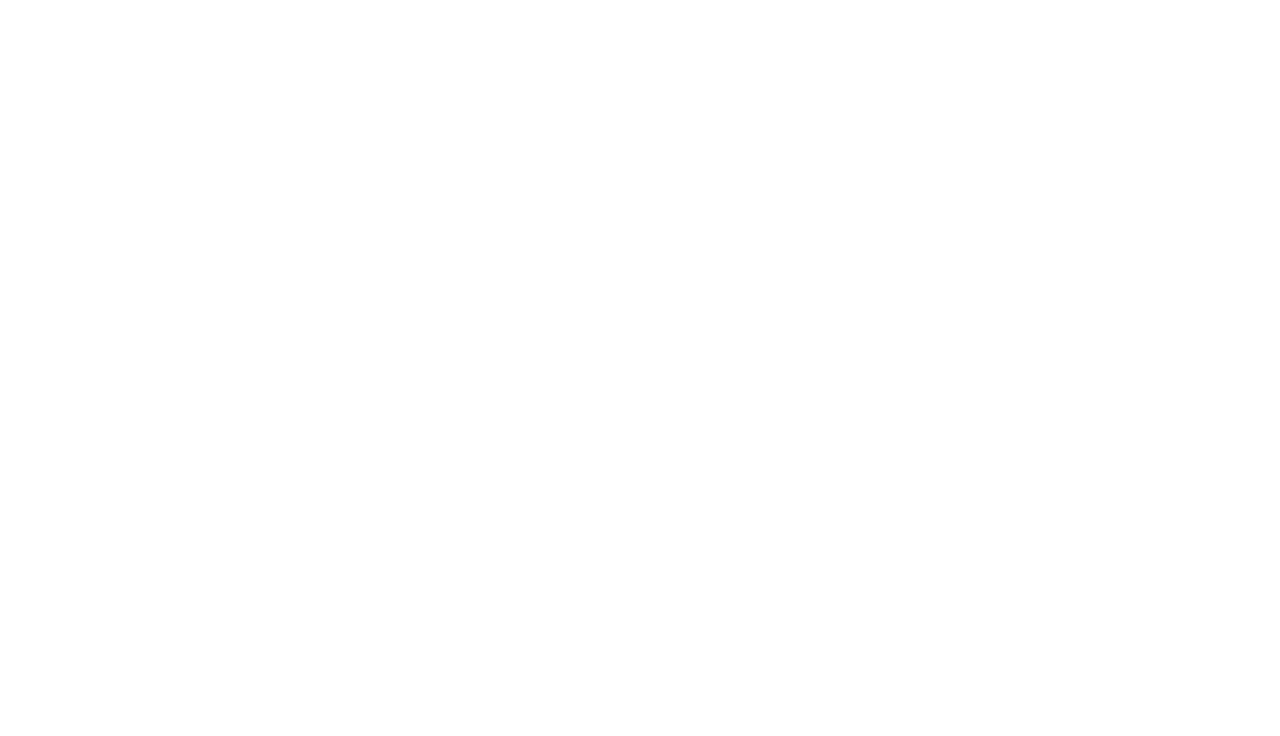
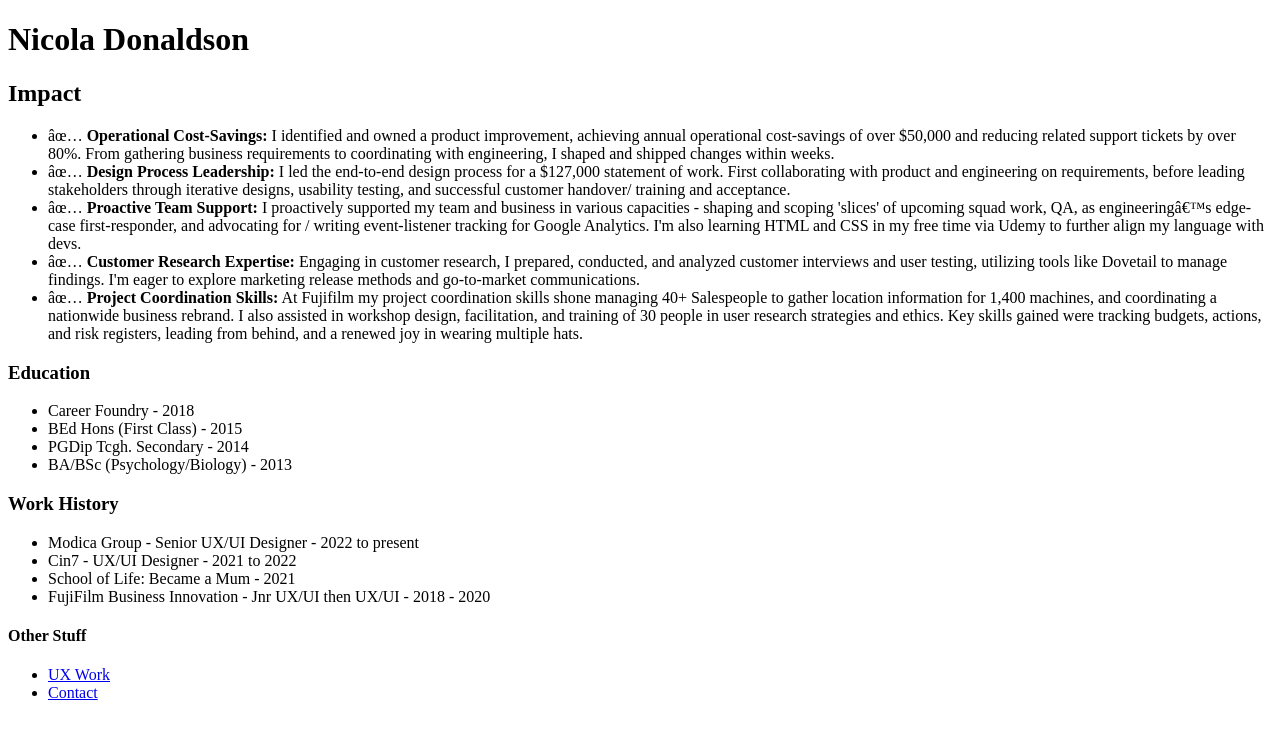
Before and after one commit to nicoladonaldson/html-portfolio, a plain HTML site: page public/resume.html in a window 1280 px wide. Drawn offline with Linux system fonts and the light colour scheme.

Commit message:
update resume
finished html resume

```diff
--- a/public/resume.html
+++ b/public/resume.html
@@ -4,4 +4,35 @@
         <meta charset="UFT-8">
         <title>Resume</title>
     </head>
+    <h1>Nicola Donaldson</h1>
+    <h2>Impact</h2>
+    <ul>
+        <li>✅ <b>Operational Cost-Savings: </b>I identified and owned a product improvement, achieving annual operational cost-savings of over $50,000 and reducing related support tickets by over 80%. From gathering business requirements to coordinating with engineering, I shaped and shipped changes within weeks. </li>
+        <li>✅ <b>Design Process Leadership:</b> I led the end-to-end design process for a $127,000 statement of work. First collaborating with product and engineering on requirements, before leading stakeholders through iterative designs, usability testing, and successful customer handover/ training and acceptance. </li>
+        <li>✅ <b>Proactive Team Support:</b> I proactively supported my team and business in various capacities - shaping and scoping 'slices' of upcoming squad work, QA, as engineering’s edge-case first-responder, and advocating for / writing event-listener tracking for Google Analytics. I'm also learning HTML and CSS in my free time via Udemy to further align my language with devs. </li>
+        <li>✅ <b>Customer Research Expertise:</b> Engaging in customer research, I prepared, conducted, and analyzed customer interviews and user testing, utilizing tools like Dovetail to manage findings. I'm eager to explore marketing release methods and go-to-market communications. </li>
+        <li>✅ <b>Project Coordination Skills:</b> At Fujifilm my project coordination skills shone managing 40+ Salespeople to gather location information for 1,400 machines, and coordinating a nationwide business rebrand. I also assisted in workshop design, facilitation, and training of 30 people in user research strategies and ethics. Key skills gained were tracking budgets, actions, and risk registers, leading from behind, and a renewed joy in wearing multiple hats.</li>
+    </ul>
+    <h3>Education</h3>
+    <ul>
+        <li>Career Foundry - 2018</li>
+        <li>BEd Hons (First Class) - 2015</li>
+        <li>PGDip Tcgh. Secondary - 2014</li>
+        <li>BA/BSc (Psychology/Biology) - 2013</li>
+    </ul>
+
+    <h3>Work History</h3>
+    <ul>
+        <li>Modica Group - Senior UX/UI Designer - 2022 to present</li>
+        <li>Cin7 - UX/UI Designer - 2021 to 2022</li>
+        <li>School of Life: Became a Mum - 2021</li>
+        <li>FujiFilm Business Innovation - Jnr UX/UI then UX/UI - 2018 - 2020</li>
+    </ul>
+
+    <h4>Other Stuff</h4>
+    <ul>
+        <li><a href="https://nicoladonaldson.com">UX Work</a></li>
+        <li><a href="https://www.nicoladonaldson.com/contact">Contact</a> </li>
+
+    </ul>
 </html>
```
